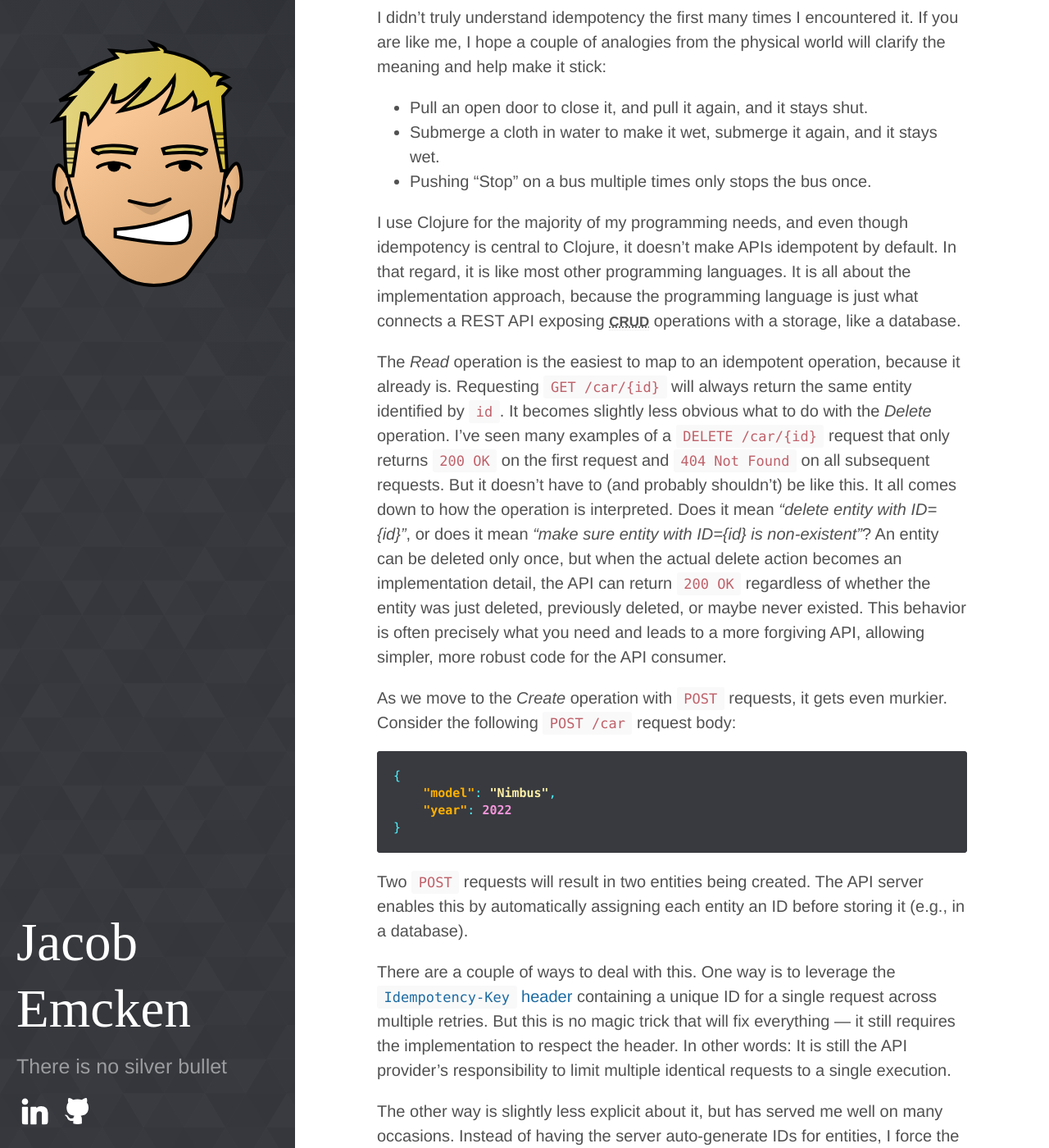
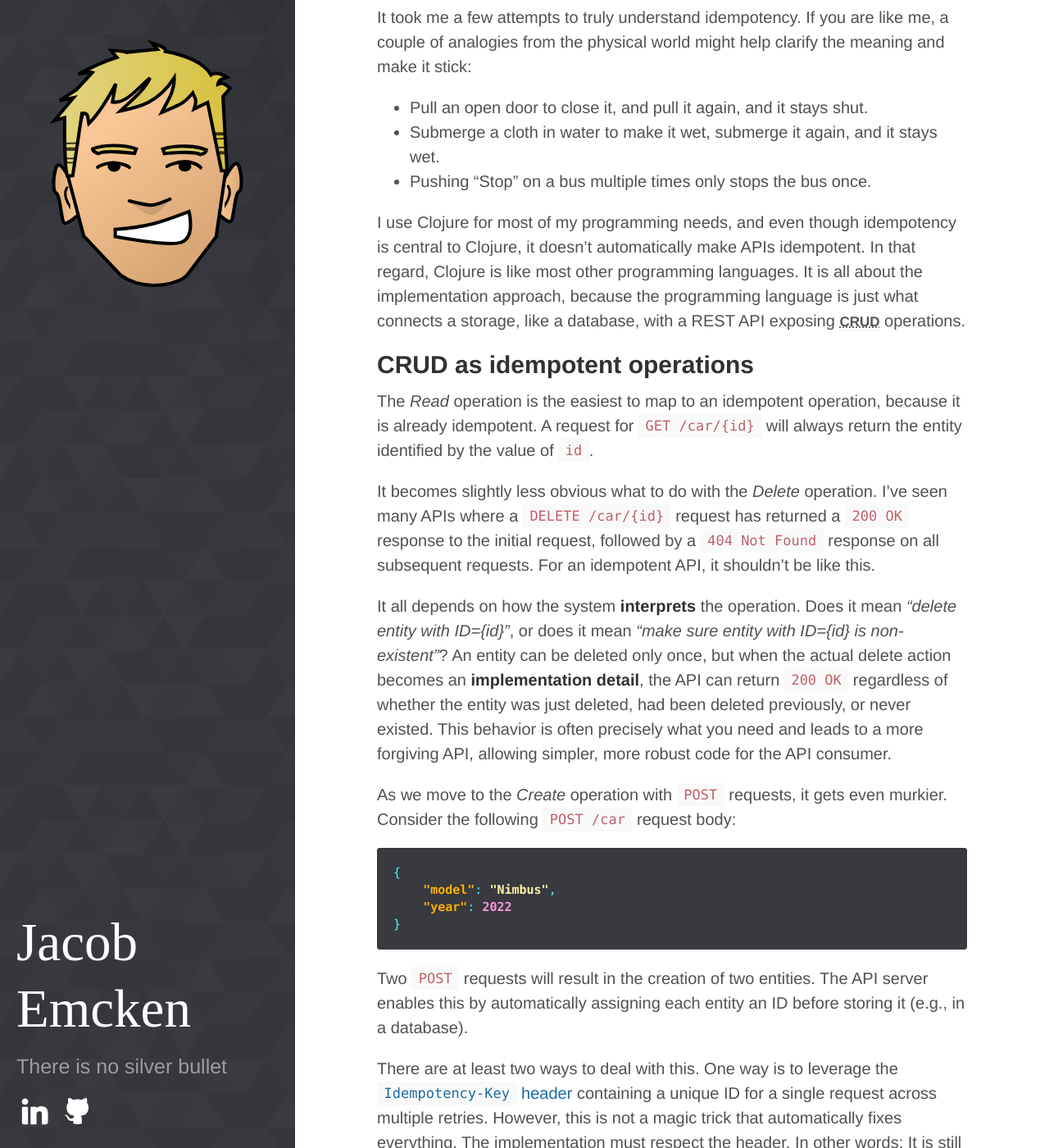
Before and after one commit to jacobemcken/jacobemcken.github.io, a Jekyll site: the page built from _posts/2025-12-01-idempotency-in-apis.md, in a window 1280 px wide and 1400 px high, scrolled down 1130 px. Shown: the whole window at 82% size. Built offline with Jekyll 4.4.1, drawn with Linux system fonts in a browser that asks for light colours; some of the changed text lies outside the part shown.

Commit message:
Incorporate editor notes for "idempotency" post

````diff
--- a/_posts/2025-12-01-idempotency-in-apis.md
+++ b/_posts/2025-12-01-idempotency-in-apis.md
@@ -18,16 +18,17 @@ excerpt_separator: <!--more-->
 
 Applying retry strategies on API calls to make them more robust
 often brings its own set of problems.
-Instead of occasionally losing a call creating an entity,
-you occasionally double a call, creating a duplicate.
+Occasionally, rather than losing an entity-creating call,
+you end up with multiple,
+and trust me — duplicates are a pain to clean up.
 
-But idempotency can neutralise the inconveniences from retries,
+However, idempotency can neutralise the inconveniences from retries,
 making the pair a powerful combo. 💪
 
 <!--more-->
 
-More specifically, retries expose you to **[the "exactly once delivery" problem][1]**,
-which is a very common challenge in all kinds of decoupled systems.
+More specifically, retries expose you to **[the "exactly once delivery" problem][1]**.
+This is a very common challenge in all kinds of decoupled systems.
 If you are not already familiar with the problem,
 I recommend learning about it.
 
@@ -37,34 +38,41 @@ I want to explain how I understand *Idempotency*:
 > Regardless of how many times an operation is applied (more than zero),
 > it gives the same result.
 
-I didn't truly understand idempotency the first many times I encountered it.
-If you are like me, I hope a couple of analogies from the physical world
-will clarify the meaning and help make it stick:
+It took me a few attempts to truly understand idempotency.
+If you are like me, a couple of analogies from the physical world
+might help clarify the meaning and make it stick:
 - Pull an open door to close it, and pull it again, and it stays shut.
 - Submerge a cloth in water to make it wet, submerge it again, and it stays wet.
 - Pushing "Stop" on a bus multiple times only stops the bus once.
 
-I use Clojure for the majority of my programming needs,
+I use Clojure for most of my programming needs,
 and even though idempotency is central to Clojure,
-it doesn't make APIs idempotent by default.
-In that regard, it is like most other programming languages.
+it doesn't automatically make APIs idempotent.
+In that regard, Clojure is like most other programming languages.
 It is all about the implementation approach,
-because the programming language is just what connects a REST API
-exposing <abbr title="Create, Read, Update & Delete">CRUD</abbr> operations
-with a storage, like a database.
+because the programming language is just what connects a storage, like a database,
+with a REST API exposing <abbr title="Create, Read, Update & Delete">CRUD</abbr> operations.
 
-The *Read* operation is the easiest to map to an idempotent operation, because it already is.
-Requesting `GET /car/{id}` will always return the same entity identified by `id`.
+
+## CRUD as idempotent operations
+
+The *Read* operation is the easiest to map to an idempotent operation,
+because it is already idempotent.
+A request for `GET /car/{id}` will always return the entity identified by the value of `id`.
+
+
 It becomes slightly less obvious what to do with the *Delete* operation.
-I've seen many examples of a `DELETE /car/{id}` request
-that only returns `200 OK` on the first request and `404 Not Found` on all subsequent requests.
-But it doesn't have to (and probably shouldn't) be like this.
-It all comes down to how the operation is interpreted.
+I've seen many APIs where a `DELETE /car/{id}` request
+has returned a `200 OK` response to the initial request,
+followed by a `404 Not Found` response on all subsequent requests.
+For an idempotent API, it shouldn't be like this.
+
+It all depends on how the system **interprets** the operation.
 Does it mean *"delete entity with ID={id}"*,
 or does it mean *"make sure entity with ID={id} is non-existent"*?
-An entity can be deleted only once, but when the actual delete action becomes an implementation detail,
+An entity can be deleted only once, but when the actual delete action becomes an **implementation detail**,
 the API can return `200 OK` regardless of whether the entity was just deleted,
-previously deleted, or maybe never existed.
+had been deleted previously, or never existed.
 This behavior is often precisely what you need and leads to a more forgiving API,
 allowing simpler, more robust code for the API consumer.
 
@@ -79,20 +87,20 @@ Consider the following `POST /car` request body:
 }
 ```
 
-Two `POST` requests will result in two entities being created.
+Two `POST` requests will result in the creation of two entities.
 The API server enables this
 by automatically assigning each entity an ID before storing it (e.g., in a database).
 
-There are a couple of ways to deal with this.
+There are at least two ways to deal with this.
 One way is to leverage the [`Idempotency-Key` header][2]
 containing a unique ID for a single request across multiple retries.
-But this is no magic trick that will fix everything
-— it still requires the implementation to respect the header.
+However, this is not a magic trick that automatically fixes everything.
+The implementation must respect the header.
 In other words: It is still the API provider's responsibility
 to limit multiple identical requests to a single execution.
 
-The other way is slightly less explicit about it,
-but has served me well on many occasions.
+The other method is slightly less explicit,
+but it has served me well many times.
 Instead of having the server auto-generate IDs for entities,
 I force the caller to provide an ID for the entity:
 
@@ -104,38 +112,45 @@ I force the caller to provide an ID for the entity:
 }
 ```
 
-Again, just like with *Delete*, it is about the interpretation of the operation.
+As with *Delete*, it's down to the **interpretation** of the operation.
 Does it mean *"create entity with the ID={id}"*,
 or does it mean *"make sure entity with the ID={id} exists"*.
 The latter can, in good conscience,
 return `200 OK` even though it didn't create the entity by itself.
 
-What I like about this approach is,
-that it is impossible to opt out of using the API in a way that doesn't support retries.
+The great thing about this approach is
+that it's impossible to use the API without supporting retries.
 The consumer doesn't need to understand or even see the word "idempotency".
 
 Many storage systems make this behavior straightforward to implement.
-The Postgres database for instance, has an [`ON CONFLICT` clause][3]
+The Postgres database, for instance, has an [`ON CONFLICT` clause][3]
 to specify an alternative action when the ID already exists.
-Instead of raising an error or creating a duplicate, the database action can be `DO NOTHING`.
+Instead of raising an error or creating a duplicate, the database can `DO NOTHING`.
 
 Lastly, the *Update* operation using a `PATCH /car/{id}` request
 is similar to the *Create* operation in many ways.
 But it takes slightly more effort to avoid introducing non-idempotent behavior.
 I.e., auto-incrementing a counter would break idempotency.
-Idempotency could still be achieved by using the `Idempotency-Key` header instead,
-but the implementation would become more complex.
+Although you can still achieve idempotency by using the `Idempotency-Key` header,
+this would likely make the implementation more complex.
 
+💡**Note**<br>
 Remember to include only the properties that you want to update in a `PATCH` request.
 If you want to overwrite the entire thing, you are probably looking for the `PUT` request.
 
-For consumers, the above approach definitely makes fault-tolerant systems both
-easier to reason about and simpler to implement.
-For decoupled systems (like microservices),
-fault tolerance is a must to mitigate outages like network issues and overloaded services,
-and create a reliable system 🛟
-The same strategies described above for APIs
-can be used when consuming messages from a queue.
+
+## Wrapping up
+
+Consuming an idempotent API definitely makes fault-tolerant systems both
+simpler to implement and easier to reason about.
+Fault tolerance is essential for decoupled systems (such as microservices)
+to mitigate issues like network failures and overloaded services
+and to build a reliable system. 🛟
+The same technique for leveraging idempotency in APIs
+also applies when consuming messages from a queue.
+
+You will probably start seeing the benefits of idempotency in even more places.
+It is not for nothing, that idempotent data structures are a cornerstone in Clojure.
 
 I hope this will help you build impeccable application interfaces. 🚀
 
````
